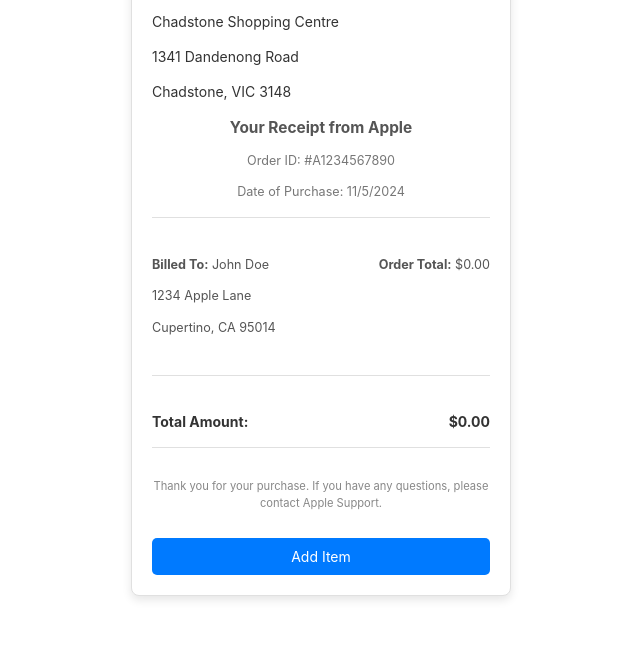
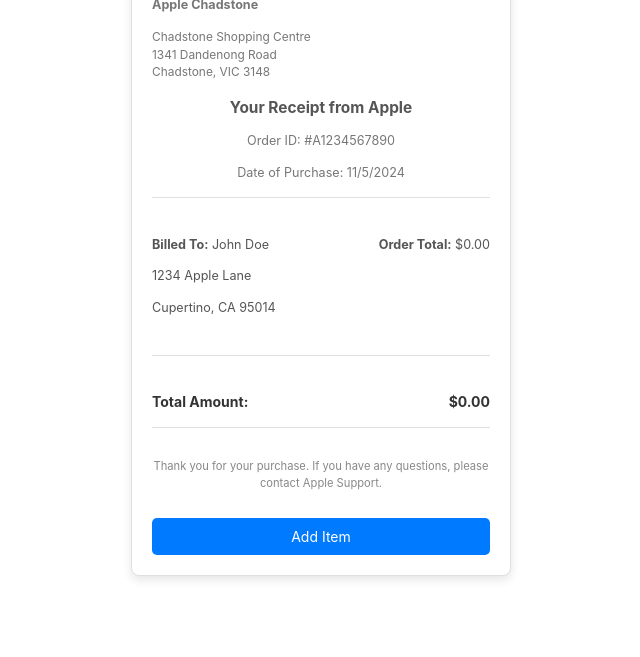
Before and after one commit to 8msv/receipt-gen, a plain HTML site: page index.html in a window 1280 px wide. Shown: the part 143-800 px from the top of the page, without its empty margins (319-959 px from the left). Drawn offline with Linux system fonts and the light colour scheme.

Commit message:
Update style.css

```diff
--- a/style.css
+++ b/style.css
@@ -30,6 +30,23 @@
     margin-bottom: 15px;
     display: block;
     margin-left: 0; /* Position Apple logo at the top left */
+}
+
+/* Store Information below Apple Logo */
+.store-info {
+    margin-bottom: 15px;
+}
+
+.store-location {
+    font-size: 0.9em;
+    color: #777777;
+    font-weight: bold;
+}
+
+.store-address {
+    font-size: 0.85em;
+    color: #777777;
+    margin: 0;
 }
 
 .receipt-header {
```
